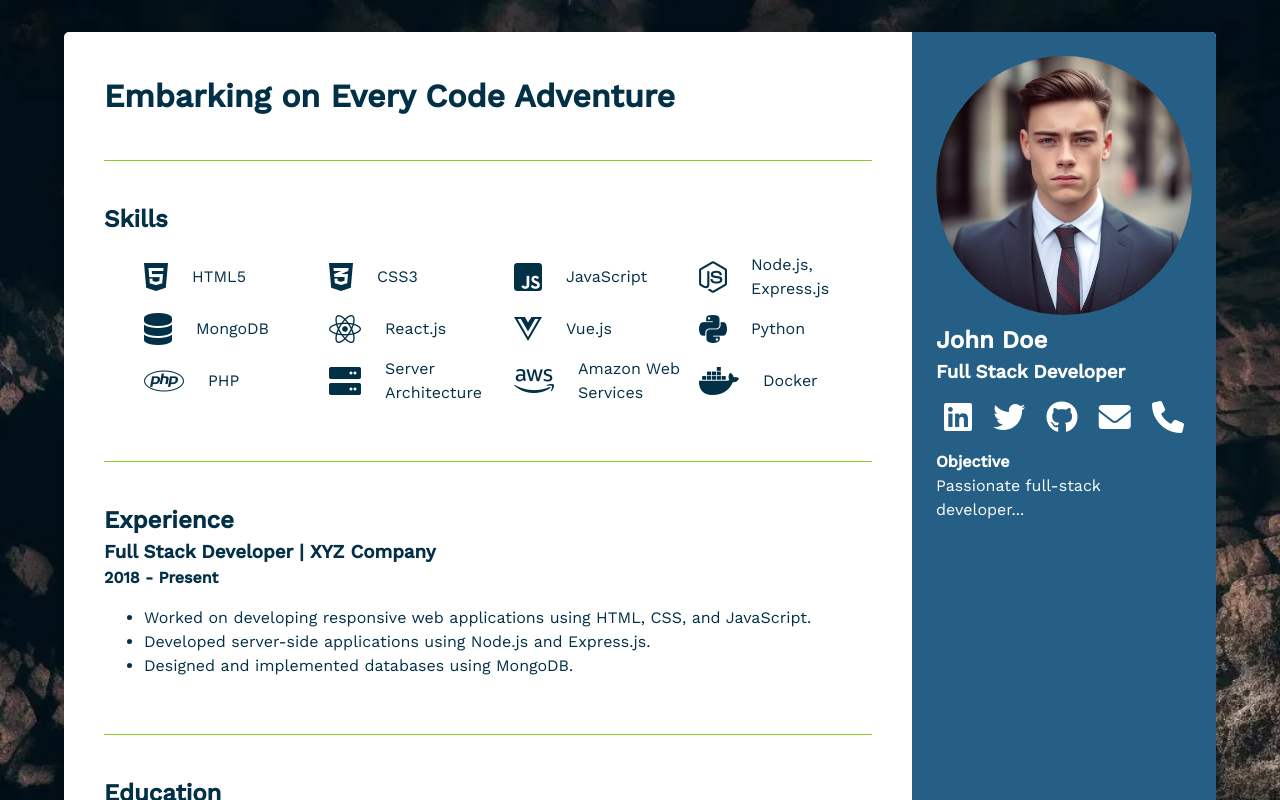
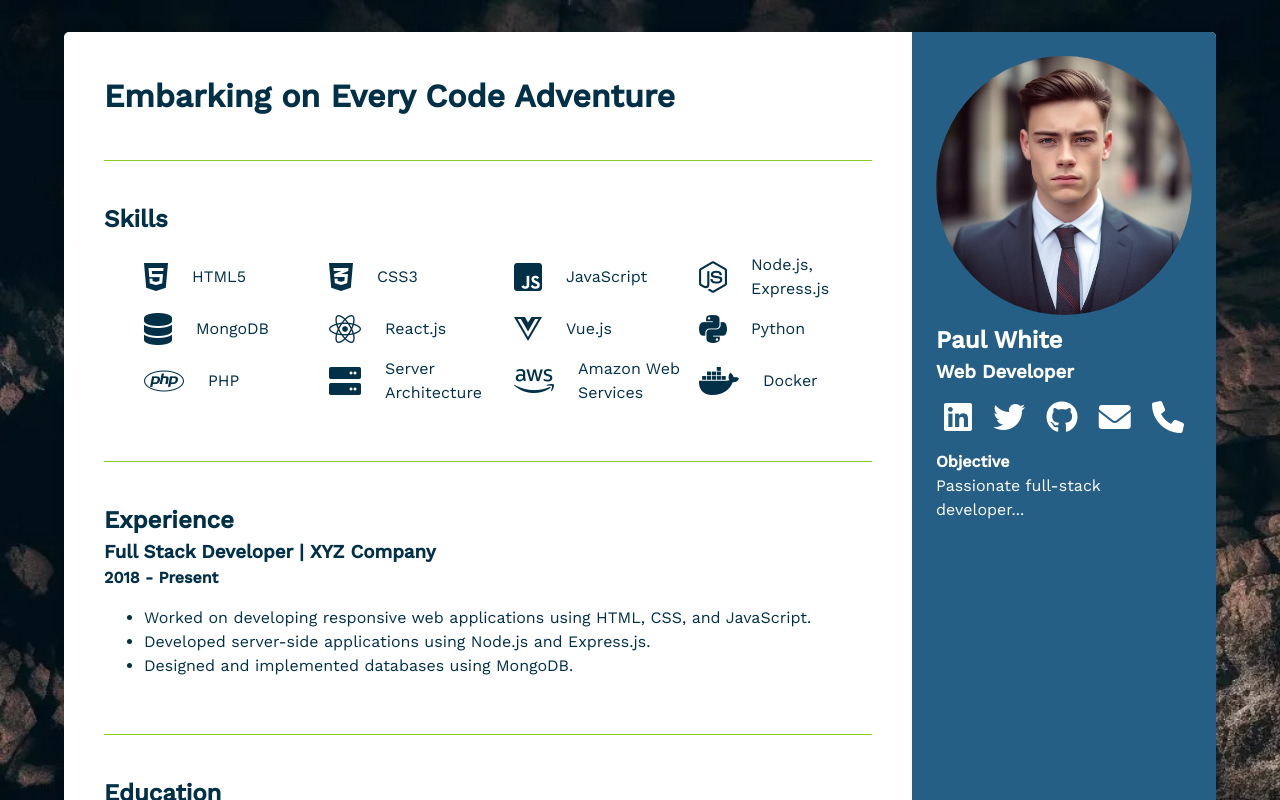
Before and after one commit to pcwhite-dot/webdev1-module3, a website: page docs/index.html in a window 1280 px wide. Shown: the top 800 px of the page. Drawn offline with nearby package versions, Linux system fonts and the light colour scheme.

Commit message:
Changed name of resume owner, job title of resume owner and linkedin profile

```diff
--- a/docs/index.html
+++ b/docs/index.html
@@ -6,7 +6,7 @@
 
     <meta charset="UTF-8"> <!--Sets the character encoding for the document-->
 
-    <meta name="description" content="This is Paul's personal resume."> <!-- Description of the webpage, often used by search engines -->
+    <meta name="description" content="This is Paul's resume."> <!-- Description of the webpage, often used by search engines -->
 
     <meta name="keywords" content="resume, jobs, web development, computer science, etc..."> <!-- Defines keywords for search engines -->
 
@@ -42,13 +42,13 @@
             <div class="sidebar-top"> <!-- A div to contain all elements on the top of the sidebar -->
 
                 <div class="portrait"> <!-- A div to hold the profile picture -->
-                    <img src="images/jdoe.webp" alt="Portrait of John Doe, Full Stack Developer"> <!-- The profile picture itself -->
+                    <img src="images/jdoe.webp" alt="Portrait of Paul White, Web Developer"> <!-- The profile picture itself -->
                 </div>
-                <h2>John Doe</h2> <!-- Name of the resume owner -->
-                <h3>Full Stack Developer</h3> <!-- Job title of the resume owner -->
+                <h2>Paul White</h2> <!-- Name of the resume owner -->
+                <h3>Web Developer</h3> <!-- Job title of the resume owner -->
                 <div class="links"> <!-- A div to hold all social media and contact links -->
                     <!-- Each link also has an aria-label attribute to describe the link to screen readers -->
-                    <a href="https://linkedin.com/in/johndoe" aria-label="John Doe's LinkedIn profile"><i
+                    <a href="www.linkedin.com/in/paul-white-b85a6b313" aria-label="Paul White's LinkedIn profile"><i
                             class="fab fa-linkedin"></i></a> <!-- LinkedIn link -->
                     <a href="https://twitter.com/johndoe" aria-label="John Doe's Twitter profile"><i
                             class="fab fa-twitter"></i></a> <!-- Twitter link -->
```
